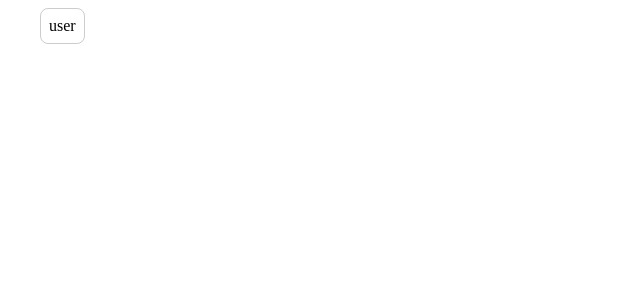
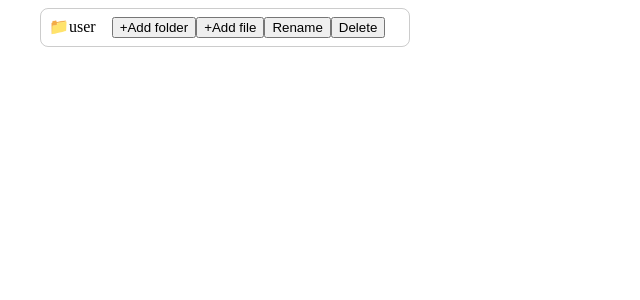
Before and after one commit to Sameer2244/File-Explorer-React, a React (Create React App) app: page / in a window 1280 px wide. Shown: the top 300 px of the page, without its empty margins (0-640 px from the left). Built offline with nearby package versions, Linux system fonts and the light colour scheme.

Commit message:
4 files modified

```diff
--- a/src/App.js
+++ b/src/App.js
@@ -22,7 +22,13 @@ export default function App() {
 
   return (
     <div>
-      <FolderNew treeset={treeset} addItem={addItem} />
+      {console.log('updatedarry', treeset)}
+      <FolderNew
+        treeset={treeset}
+        addItem={addItem}
+        rename={rename}
+        delete_item={delete_item}
+      />
     </div>
   );
 }
--- a/src/components/FolderNew.js
+++ b/src/components/FolderNew.js
@@ -1,17 +1,136 @@
 import React, { useState } from 'react';
 import '../style.css';
 
-export default function FolderNew({ treeset, addItem }) {
+export default function FolderNew({ treeset, addItem, rename, delete_item }) {
+  const [expand, setExpand] = useState(false);
+  const operationType = React.useRef('new');
+  const [minput, setInput] = useState({
+    value: '',
+    show: false,
+    placeholder: '',
+  });
+
   if (treeset.isfolder) {
     return (
-      <div className="folder">
-        <div>{treeset.name}</div>
-        {treeset.children.map((e) => {
-          return <Folder addItem={addItem} key={exp.id} treeset={e} />;
-        })}
+      <div>
+        <div className="folder" onClick={() => setExpand(!expand)}>
+          📁{treeset.name}
+          {minput.show && (
+            <input
+              placeholder={minput.placeholder}
+              onKeyDown={(el) => {
+                if (el.keyCode === 13 && el.target.value) {
+                  if (operationType.current === 'new') {
+                    minput.placeholder.toString().includes('folder')
+                      ? addItem(treeset.id, minput.value, true)
+                      : addItem(treeset.id, minput.value, false);
+                  } else if (operationType.current === 'update') {
+                    rename(treeset.id, minput.value);
+                  }
+                  setInput({
+                    show: false,
+                    value: '',
+                    placeholder: '',
+                  });
+                }
+              }}
+              autoFocus
+              value={minput.value}
+              onChange={(e) => setInput({ ...minput, value: e.target.value })}
+            />
+          )}
+          <div className="btns">
+            <button
+              onClick={(el) => {
+                el.stopPropagation();
+                setInput((e) => {
+                  return {
+                    ...e,
+                    show: true,
+                    placeholder: 'enter folder name',
+                  };
+                });
+                operationType.current = 'new';
+              }}
+            >
+              +Add folder
+            </button>
+            <button
+              onClick={(el) => {
+                el.stopPropagation();
+                setInput({
+                  ...minput,
+                  show: true,
+                  placeholder: 'enter file name',
+                });
+                operationType.current = 'new';
+              }}
+            >
+              +Add file
+            </button>
+            <button
+              onClick={() => {
+                setInput({
+                  ...minput,
+                  show: true,
+                  placeholder: 'enter new name',
+                });
+                operationType.current = 'update';
+              }}
+            >
+              Rename
+            </button>
+            <button
+              onClick={(el) => {
+                el.stopPropagation();
+                delete_item(treeset.id);
+              }}
+            >
+              Delete
+            </button>
+          </div>
+        </div>
+        {expand &&
+          treeset.children.map((e) => {
+            return (
+              <FolderNew
+                key={e.id}
+                treeset={e}
+                addItem={addItem}
+                rename={rename}
+                delete_item={delete_item}
+              />
+            );
+          })}
       </div>
     );
-  } else {
-    return <div className="file">{treeset.name}</div>;
+  } else if (!treeset.isfolder) {
+    return (
+      <div className="file" key={treeset.id}>
+        📄{treeset.name}
+        <div className="btns">
+          <button
+            onClick={() => {
+              setInput({
+                ...minput,
+                show: true,
+                placeholder: 'enter new name',
+              });
+              operationType.current = 'update';
+            }}
+          >
+            Rename
+          </button>
+          <button
+            onClick={(el) => {
+              el.stopPropagation();
+              delete_item(treeset.id);
+            }}
+          >
+            Delete
+          </button>
+        </div>
+      </div>
+    );
   }
 }
--- a/src/custom_hook/useFolder.js
+++ b/src/custom_hook/useFolder.js
@@ -19,15 +19,18 @@ export const useFolder = () => {
   };
 
   const deleteItem = (fulldata, targetid) => {
-    if (fulldata.length === 0) return null;
     if (fulldata.id === targetid) {
-      fulldata = {};
-      return { ...fulldata };
+      return null;
     }
     let finalarr = [];
-    finalarr = fulldata.children.map((e) => {
-      return deleteItem(e, targetid);
-    });
+    if (fulldata.children) {
+      fulldata.children.map((e, i) => {
+        const result = deleteItem(fulldata.children[i], targetid);
+        if (result !== null) {
+          finalarr.push(result);
+        }
+      });
+    }
     return { ...fulldata, children: finalarr };
   };
 
--- a/src/folder_data/folderData.js
+++ b/src/folder_data/folderData.js
@@ -2,5 +2,69 @@ export const folderData = {
   id: 1,
   name: 'user',
   isfolder: true,
-  children: [],
+  children: [
+    {
+      id: 2,
+      name: 'public',
+      isfolder: true,
+      children: [
+        {
+          id: 3,
+          name: 'public nested 1',
+          isfolder: true,
+          children: [
+            {
+              id: 4,
+              name: 'index.html',
+              isfolder: false,
+              children: [],
+            },
+            {
+              id: 5,
+              name: 'hello.html',
+              isfolder: false,
+              children: [],
+            },
+          ],
+        },
+        {
+          id: 6,
+          name: 'public_nested_file',
+          isfolder: false,
+          children: [],
+        },
+      ],
+    },
+    {
+      id: 7,
+      name: 'src',
+      isfolder: true,
+      children: [
+        {
+          id: 8,
+          name: 'App.js',
+          isfolder: false,
+          children: [],
+        },
+        {
+          id: 9,
+          name: 'Index.js',
+          isfolder: false,
+          children: [],
+        },
+        {
+          id: 10,
+          name: 'styles.css',
+          isfolder: false,
+          children: [],
+        },
+      ],
+    },
+    {
+      id: 11,
+      name: 'package.json',
+      isfolder: false,
+      children: [],
+    },
+  ],
 };
```
